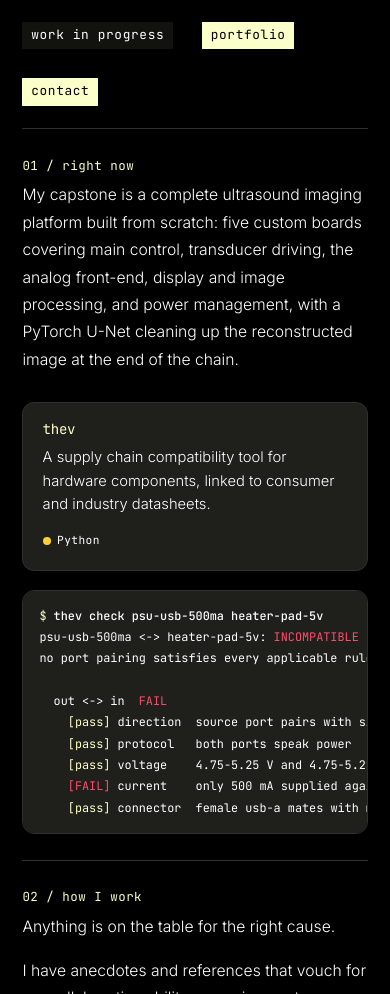
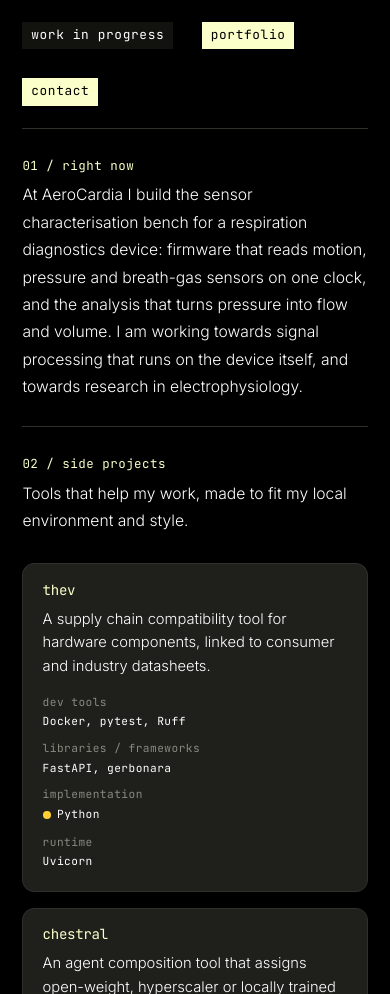
Before and after one commit to jacky-nam/jacky-nam.github.io, a plain HTML site: page work-in-progress.html in a window 390 px wide. Shown: the part 106-1100 px from the top of the page. Drawn offline with nearby package versions, Linux system fonts and the light colour scheme.

Commit message:
feat: update work-in-progress page with current work and side projects (#20)
* Update work-in-progress page: side projects block, chestral and thev cards

Reword the current-work capstone, split side projects into their own block,
add the chestral card with its description and grouped stack rows
(dev tools, libraries and frameworks, implementation, runtime), and move
the thev card's stack into the same grouped layout. Adds the
.repo-card__stack styles it needs.

* Update meta description and make stack labels mobile-safe

```diff
--- a/styles.css
+++ b/styles.css
@@ -380,3 +380,12 @@ main > .section.block:last-child { border-bottom: 1px solid var(--line); }
 .tl li:last-child { padding-bottom: 0; }
 .tl li::before { content: ""; position: absolute; left: calc(-1.4rem - 5px); top: 0.5rem; width: 9px; height: 9px; background: var(--bg); border: 1px solid var(--accent); }
 .tl li.now::before { background: var(--accent); }
+
+.repo-card__stack { margin: auto 0 0; padding-top: 0.4rem; font-size: 0.7rem; display: grid; grid-template-columns: max-content minmax(0, 1fr); gap: 0.25rem 0.5rem; }
+.repo-card__stack > div { display: grid; grid-column: 1 / -1; grid-template-columns: subgrid; }
+.repo-card__stack dt { color: var(--faint); }
+.repo-card__stack dd { margin: 0; color: var(--body); }
+@media (max-width: 480px) {
+  .repo-card__stack { grid-template-columns: minmax(0, 1fr); gap: 0.45rem; }
+  .repo-card__stack dd { overflow-wrap: anywhere; }
+}
--- a/work-in-progress.html
+++ b/work-in-progress.html
@@ -6,13 +6,13 @@
   <meta name="viewport" content="width=device-width, initial-scale=1.0" />
   <title>Work in Progress · Jacky Nam</title>
   <meta name="description"
-    content="What Jacky Nam is currently building: a complete ultrasound imaging platform with five custom boards plus a PyTorch U-Net denoiser." />
+    content="What Jacky Nam is currently building: a sensor characterisation bench for a respiration diagnostics device, and the side projects thev and chestral." />
   <link rel="preconnect" href="https://fonts.googleapis.com" />
   <link rel="preconnect" href="https://fonts.gstatic.com" crossorigin />
   <link
     href="https://fonts.googleapis.com/css2?family=Geist:wght@400&family=Inter:wght@300;600&family=JetBrains+Mono:wght@400;500;600&display=swap"
     rel="stylesheet" />
-  <link rel="stylesheet" href="styles.css?v=40" />
+  <link rel="stylesheet" href="styles.css?v=42" />
 </head>
 
 <body>
@@ -34,40 +34,54 @@
         <h2 class="block__label mono reveal">01 / right now</h2>
         <div class="block__body">
         <p class="reveal">
-          My capstone is a complete ultrasound imaging platform built from scratch: five custom boards covering main
-          control, transducer driving, the analog front-end, display and image processing, and power management, with a
-          PyTorch U-Net cleaning up the reconstructed image at the end of the chain.
+          At AeroCardia I build the sensor characterisation bench for a respiration diagnostics device: firmware that
+          reads motion, pressure and breath-gas sensors on one clock, and the analysis that turns pressure into flow and
+          volume. I am working towards signal processing that runs on the device itself, and towards research in
+          electrophysiology.
         </p>
+        </div>
+      </section>
 
-        <ul class="repo-grid reveal" role="list" aria-label="Projects">
+      <section class="section block">
+        <h2 class="block__label mono reveal">02 / side projects</h2>
+        <div class="block__body">
+        <p class="reveal">Tools that help my work, made to fit my local environment and style.</p>
+
+        <ul class="repo-grid reveal" role="list" aria-label="Side projects">
 
           <li class="repo-card">
             <h3 class="repo-card__name">thev</h3>
             <p class="repo-card__desc">
               A supply chain compatibility tool for hardware components, linked to consumer and industry datasheets.
             </p>
-            <p class="repo-card__meta mono">
-              <span class="repo-card__lang"><span class="lang-dot lang-dot--py" aria-hidden="true"></span>Python</span>
+            <dl class="repo-card__stack mono">
+              <div><dt>dev tools</dt><dd>Docker, pytest, Ruff</dd></div>
+              <div><dt>libraries / frameworks</dt><dd>FastAPI, gerbonara</dd></div>
+              <div><dt>implementation</dt><dd><span class="repo-card__lang"><span class="lang-dot lang-dot--py" aria-hidden="true"></span>Python</span></dd></div>
+              <div><dt>runtime</dt><dd>Uvicorn</dd></div>
+            </dl>
+          </li>
+
+          <li class="repo-card">
+            <h3 class="repo-card__name">chestral</h3>
+            <p class="repo-card__desc">
+              An agent composition tool that assigns open-weight, hyperscaler or locally trained models to each role,
+              the way a composer scores an orchestra.
             </p>
+            <dl class="repo-card__stack mono">
+              <div><dt>dev tools</dt><dd>Nix, uv</dd></div>
+              <div><dt>libraries / frameworks</dt><dd>LiteLLM, GGUF</dd></div>
+              <div><dt>implementation</dt><dd><span class="repo-card__lang"><span class="lang-dot lang-dot--py" aria-hidden="true"></span>Python</span></dd></div>
+              <div><dt>runtime</dt><dd>llama.cpp</dd></div>
+            </dl>
           </li>
 
         </ul>
-
-        <pre class="terminal reveal" tabindex="0" role="region" aria-label="Terminal output from thev check"><span class="terminal__prompt">$</span> <span class="terminal__cmd">thev check psu-usb-500ma heater-pad-5v</span>
-psu-usb-500ma &lt;-&gt; heater-pad-5v: <span class="terminal__fail">INCOMPATIBLE</span>
-no port pairing satisfies every applicable rule; the closest is out &lt;-&gt; in fails on only 500 mA supplied against 1200 mA drawn
-
-  out &lt;-&gt; in  <span class="terminal__fail">FAIL</span>
-    <span class="terminal__pass">[pass]</span> direction  source port pairs with sink port
-    <span class="terminal__pass">[pass]</span> protocol   both ports speak power
-    <span class="terminal__pass">[pass]</span> voltage    4.75-5.25 V and 4.75-5.25 V share 4.75-5.25 V
-    <span class="terminal__fail">[FAIL]</span> current    only 500 mA supplied against 1200 mA drawn
-    <span class="terminal__pass">[pass]</span> connector  female usb-a mates with male usb-a</pre>
         </div>
       </section>
 
       <section class="section block">
-        <h2 class="block__label mono reveal">02 / how I work</h2>
+        <h2 class="block__label mono reveal">03 / how I work</h2>
         <div class="block__body reveal">
           <p>Anything is on the table for the right cause.</p>
           <p>
```
